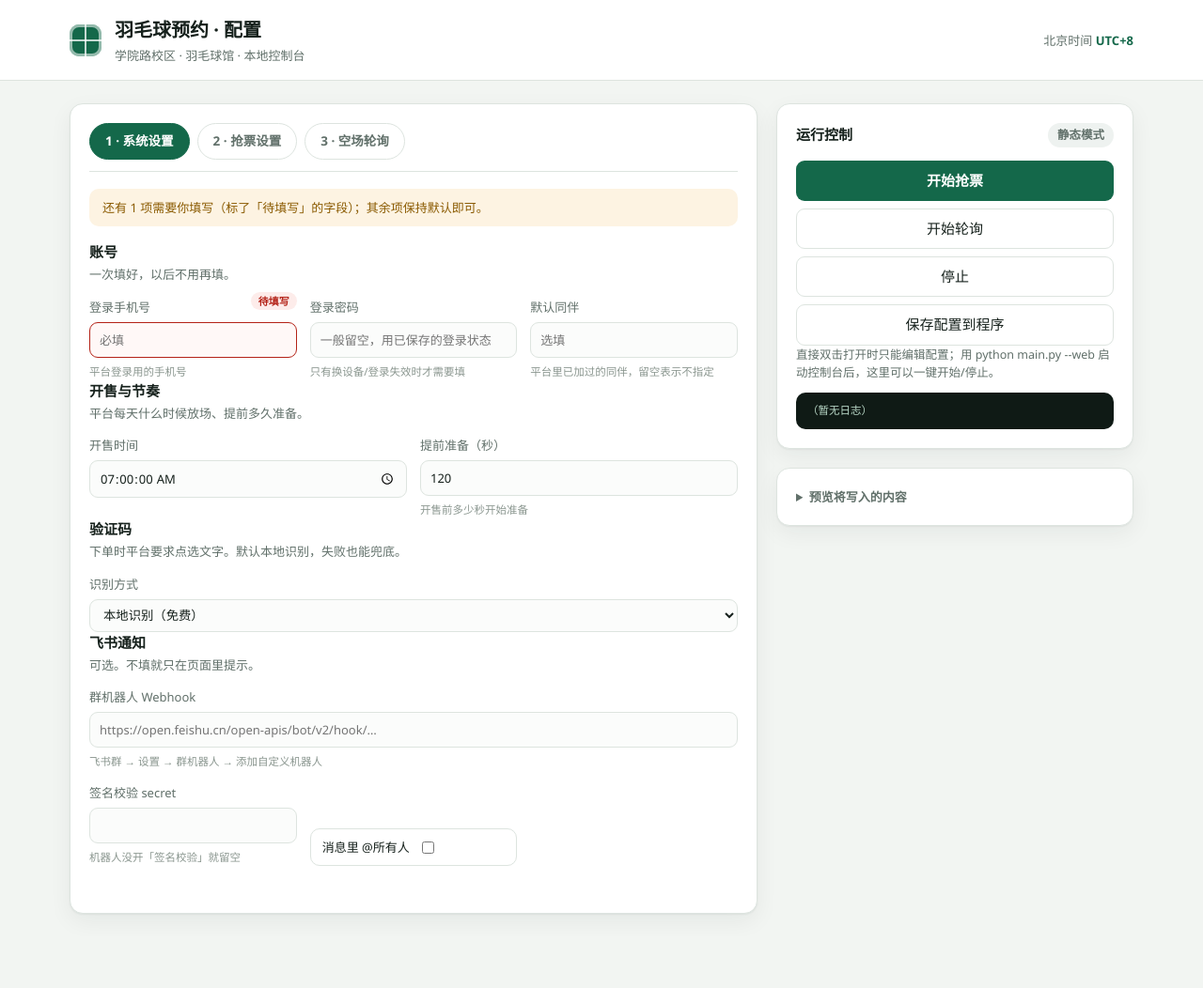
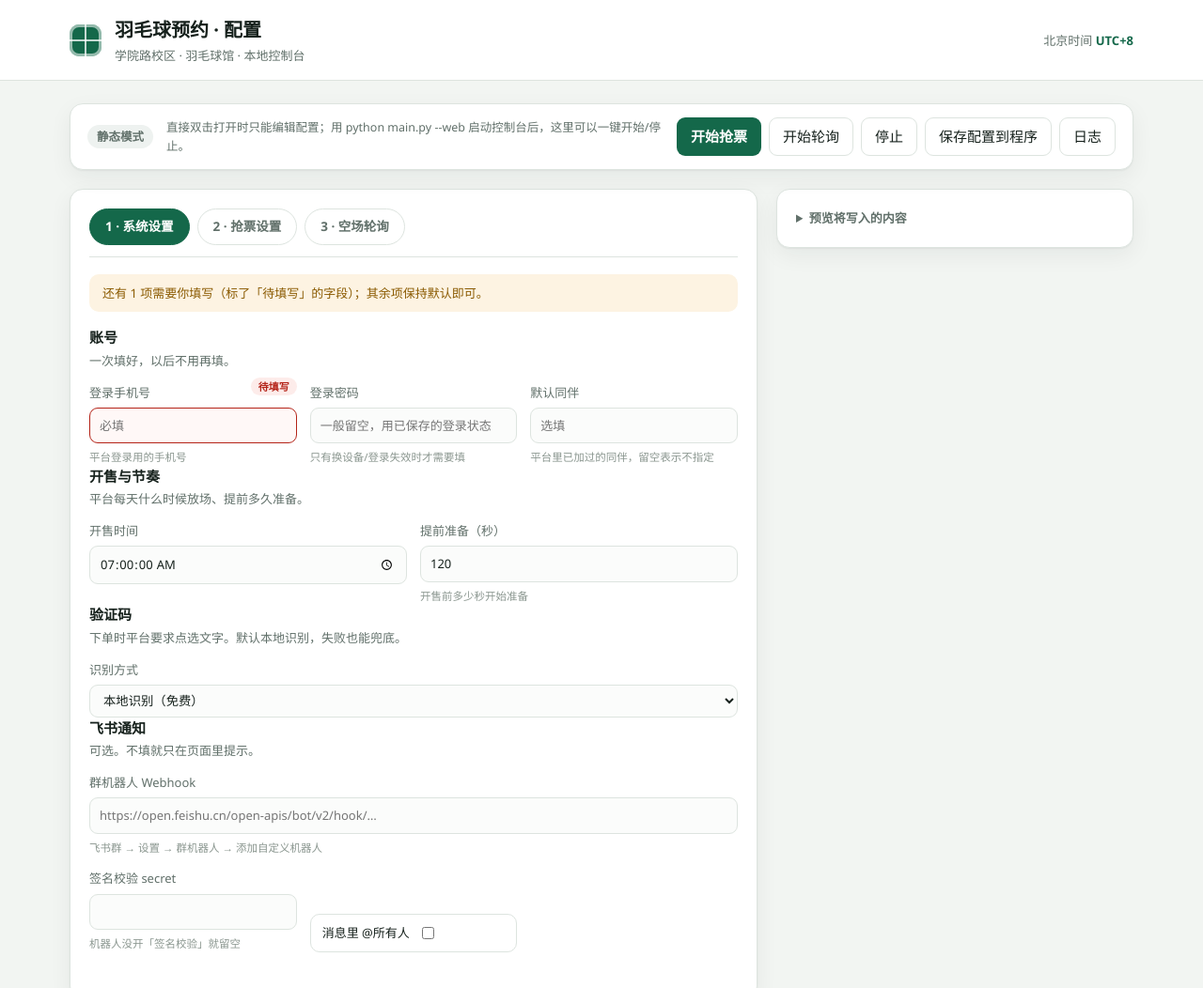
Before and after one commit to hhhsir0123/badminton_booker, a plain HTML site: page src/web/index.html in a window 1280 px wide. Shown: the top 1052 px of the page at 94% size. Before the commit the page ends 997 px from the top, so only its background shows below. Drawn offline with Linux system fonts and the light colour scheme; no server answers.

Commit message:
refactor: 运行控制改成页面顶部的全局控制条，不再属于系统设置
- 控制条横跨整页（粘性置顶）：状态 + 提示 + 开始/轮询/停止/保存 + 日志开关
- 日志默认收起，点「日志」展开
- 右侧只保留「预览将写入的内容」

```diff
--- a/src/web/app.css
+++ b/src/web/app.css
@@ -568,3 +568,40 @@ label.switch small {
 label.wide {
   grid-column: 1 / -1;
 }
+
+/* ------------------------------------------------------------ 全局运行控制条 */
+.control-bar {
+  grid-column: 1 / -1;
+  display: flex;
+  flex-wrap: wrap;
+  align-items: center;
+  gap: 10px 14px;
+  position: sticky;
+  top: 10px;
+  z-index: 10;
+  padding: 14px 18px;
+}
+
+.control-bar .hint {
+  margin: 0;
+  flex: 1 1 220px;
+}
+
+.control-actions {
+  display: flex;
+  flex-wrap: wrap;
+  gap: 8px;
+}
+
+.control-actions button {
+  padding: 8px 14px;
+}
+
+.control-bar .run-log {
+  flex-basis: 100%;
+  margin: 2px 0 0;
+}
+
+.control-bar .run-log[hidden] {
+  display: none;
+}
--- a/src/web/app.js
+++ b/src/web/app.js
@@ -426,6 +426,10 @@ function bind() {
   $('#start-poll').addEventListener('click', () => startRun('poll'));
   $('#stop').addEventListener('click', stopRun);
   $('#save').addEventListener('click', saveToProgram);
+  $('#toggle-log').addEventListener('click', () => {
+    const log = $('#run-log');
+    log.hidden = !log.hidden;
+  });
 
   window.addEventListener('beforeunload', (event) => {
     if (!state.dirty) return undefined;
--- a/src/web/index.html
+++ b/src/web/index.html
@@ -19,6 +19,19 @@
 </header>
 
 <main>
+  <section class="panel control-bar">
+    <output id="run-state" class="state">未连接</output>
+    <p id="run-hint" class="hint">直接保存并启停，不用敲命令。</p>
+    <div class="control-actions">
+      <button id="start" class="primary" type="button">开始抢票</button>
+      <button id="start-poll" class="secondary" type="button">开始轮询</button>
+      <button id="stop" class="secondary" type="button">停止</button>
+      <button id="save" class="secondary" type="button">保存配置到程序</button>
+      <button id="toggle-log" class="secondary" type="button">日志</button>
+    </div>
+    <pre id="run-log" class="run-log" tabindex="0" hidden>（暂无日志）</pre>
+  </section>
+
   <form id="config" class="panel config" novalidate>
     <nav class="tabs" role="tablist">
       <button type="button" class="tab active" data-tab="system">1 · 系统设置</button>
@@ -150,18 +163,6 @@
   </form>
 
   <aside>
-    <section class="panel run-panel">
-      <div class="section-head"><h2>运行控制</h2><output id="run-state" class="state">未连接</output></div>
-      <div class="stack-actions">
-        <button id="start" class="primary" type="button">开始抢票</button>
-        <button id="start-poll" class="secondary" type="button">开始轮询</button>
-        <button id="stop" class="secondary" type="button">停止</button>
-        <button id="save" class="secondary" type="button">保存配置到程序</button>
-      </div>
-      <p id="run-hint" class="hint">直接保存并启停，不用敲命令。</p>
-      <pre id="run-log" class="run-log" tabindex="0">（暂无日志）</pre>
-    </section>
-
     <details class="panel preview-panel">
       <summary>预览将写入的内容</summary>
       <pre id="preview" tabindex="0">（还没有内容）</pre>
```
Also changed, not shown: 1 other file.
